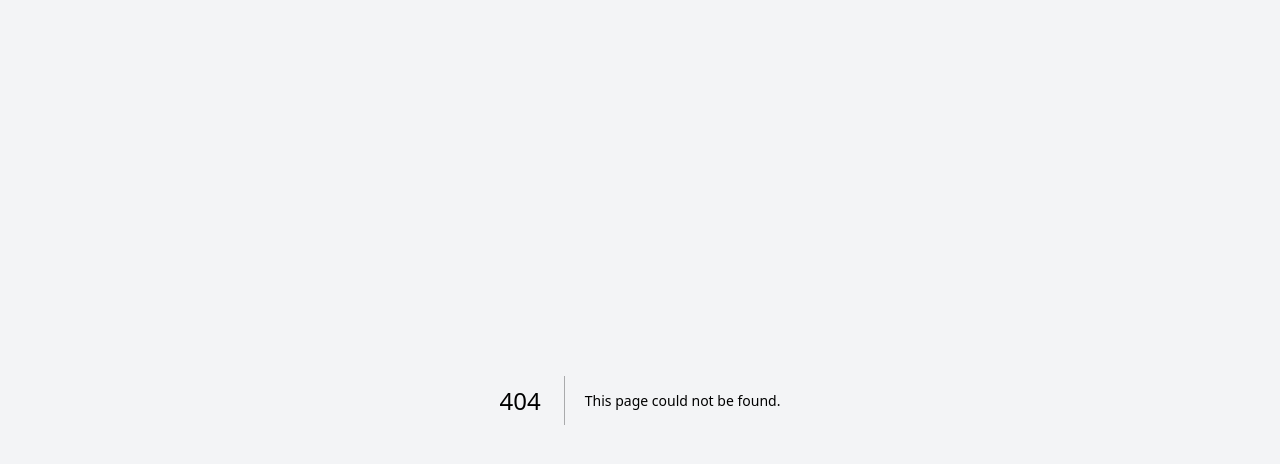
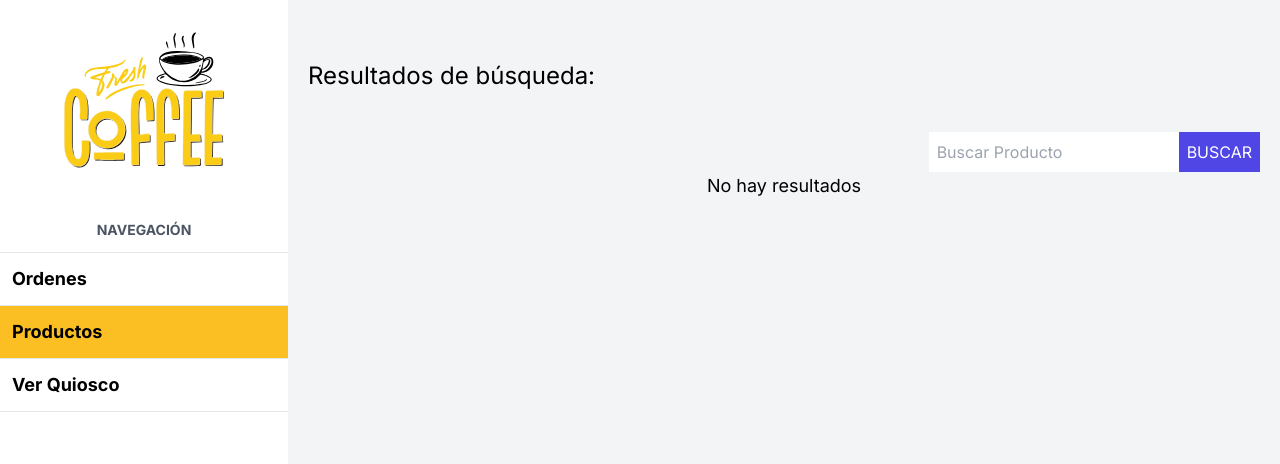
Before and after one commit to Soniaa1995/quiosco-nextjs14, a Next.js app: page /admin/products/search in a window 1280 px wide. Before the commit this address had no page. Shown: the top 464 px of the page. Built offline with nearby package versions, Linux system fonts and the light colour scheme; no server answers; the database is empty.

Commit message:
Barra de navegación y búsqueda terminados

```diff
--- a/app/admin/products/page.tsx
+++ b/app/admin/products/page.tsx
@@ -1,9 +1,23 @@
+import ProductSearchForm from "@/components/products/ProductSearchForm";
+import ProductsPagination from "@/components/products/ProductsPagination";
 import ProductTable from "@/components/products/ProductsTable";
 import Heading from "@/components/ui/Heading";
 import { prisma } from "@/src/lib/prisma";
+import Link from "next/link";
+import { redirect } from "next/navigation";
 
-async function getProducts(){
+
+async function productCount() {
+    return await prisma.product.count()
+}
+
+async function getProducts(page: number, pageSize: number){
+
+    const skip = (page -1) * pageSize  //calculo para que se vean los productos de 10 en 10 segun la pagina que estes
+
     const products = await prisma.product.findMany({
+        take: pageSize, //Se usa TAKE para generar los registros que quieres que se muestren
+        skip, //Se usa para saltar los productos y asi poder generar el paginador
         include: {
             category: true
         }
@@ -13,10 +27,25 @@
 
 export type ProductsWithCategory = Awaited<ReturnType<typeof getProducts>>
 
-export default async function ProductsPage() {
+export default async function ProductsPage({searchParams}: {searchParams: {page:string}}) {
 
-    const products = await getProducts()
+    const page = +searchParams.page || 1
 
+    //para la paginacion
+    const pageSize = 10
+
+    if(page < 0) {
+        redirect('/admin/products')
+    }
+
+    const productsdata =  getProducts(page, pageSize)
+    const totalProductsData = await productCount()
+    const [products, totalProducts] = await Promise.all([productsdata, totalProductsData]) //hace que las consultas sean paralelas, que se inicien al mismo tiempo
+    const totalPages = Math.ceil(totalProducts / pageSize)
+
+    if(page > totalPages) {
+        redirect('/admin/products')
+    }
 
   return (
 
@@ -25,8 +54,23 @@
             Administrar Productos
         </Heading>
 
+        <div className="flex flex-col lg:flex-row lg:justify-between gap-5">
+            <Link
+                href={'/admin/products/new'}
+                className="bg-amber-400 font-bold w-full lg:w-auto text-xl px-10 py-3 text-center"
+            >
+                Crear Producto
+            </Link>
+            <ProductSearchForm />
+        </div>
+
         <ProductTable
             products={products}
+        />
+
+        <ProductsPagination
+            page={page}
+            totalPages={totalPages}
         />
     </>
   )
--- /dev/null
+++ b/app/admin/products/search/page.tsx
@@ -0,0 +1,42 @@
+import ProductSearchForm from "@/components/products/ProductSearchForm";
+import ProductTable from "@/components/products/ProductsTable";
+import Heading from "@/components/ui/Heading";
+import { prisma } from "@/src/lib/prisma";
+
+
+async function searchProducts(searchTerm: string){
+    const products = await prisma.product.findMany({
+        where: {
+            name: {
+                contains: searchTerm, //contain es un filtro
+                mode: 'insensitive' //para que escriba con mayuscula o minuscula encuentre el producto
+            }
+        },
+        include:{
+            category: true
+        }
+    })
+    return products
+}
+
+export default async function SearchPage({searchParams}: {searchParams: {search:string}}) {
+
+    const products = await searchProducts(searchParams.search)
+    return (
+        <>
+            <Heading>
+                Resultados de búsqueda: {searchParams.search} {/*Ver resultado de búsqueda*/}
+            </Heading>
+
+            <div className="flex flex-col lg:flex-row lg:justify-end gap-5">
+                <ProductSearchForm />
+            </div>
+
+            {products.length ? (
+                <ProductTable
+                    products={products}
+                />
+            ): <p className="text-center text-lg">No hay resultados</p>}
+        </>
+    )
+}
--- /dev/null
+++ b/components/products/ProductSearchForm.tsx
@@ -0,0 +1,41 @@
+"use client"
+import { SearchSchema } from "@/src/schema"
+import { useRouter } from "next/navigation"
+import { toast } from "react-toastify"
+
+export default function ProductSearchForm() {
+    const router = useRouter()
+    const handleSearchForm = (formData: FormData) => {
+        const data = {
+            search: formData.get('search')
+        }
+        const result = SearchSchema.safeParse(data)
+        if(!result.success) {
+            result.error.issues.forEach(issue => {
+                toast.error(issue.message)
+            })
+            return
+        }
+
+        router.push(`/admin/products/search?search=${result.data.search}`)
+    }
+
+  return (
+    <form className='flex items-center' action={handleSearchForm}>
+        <input
+            type="text"
+            placeholder='Buscar Producto'
+            className='p-2 placeholder-gray-400 w-full'
+            name='search'
+        />
+
+        <input
+            type="submit"
+            className='bg-indigo-600 p-2 uppercase text-white cursor-pointer'
+            value={'Buscar'}
+
+        />
+
+    </form>
+  )
+}
--- /dev/null
+++ b/components/products/ProductsPagination.tsx
@@ -0,0 +1,44 @@
+import { link } from "fs";
+import Link from "next/link";
+
+type ProductsPaginationProps = {
+  page: number;
+  totalPages: number;
+};
+
+export default function ProductsPagination({page, totalPages}: ProductsPaginationProps) {
+
+    const pages = Array.from({length: totalPages}, (_, i) => i + 1)
+
+  return (
+    <nav className="flex justify-center py-10">
+      {page > 1 && (
+        <Link
+          href={`/admin/products?page=${page - 1}`}
+          className="bg-white px-4 py-2 text-sm text-gray-900 ring-1 ring-inset ring-gray-300 focus:z-20 focus:outline-offset-0"
+        >
+          &laquo; {/*Es para poner  ">>" el raquo*/}
+        </Link>
+      )}
+
+      {pages.map(currentPage => (
+        <Link
+            key={currentPage}
+            href={`/admin/products?page=${currentPage}`}
+             className={`${page === currentPage ? 'font-bold bg-amber-400' : 'bg-white'} px-4 py-2 text-sm text-gray-900 ring-1 ring-inset ring-gray-300 focus:z-20 focus:outline-offset-0`}
+        >
+            {currentPage}
+        </Link>
+      ))}
+
+      {page < totalPages && (
+        <Link
+          href={`/admin/products?page=${page + 1}`}
+          className="bg-white px-4 py-2 text-sm text-gray-900 ring-1 ring-inset ring-gray-300 focus:z-20 focus:outline-offset-0"
+        >
+          &raquo; {/*Es para poner  "<<" el raquo*/}
+        </Link>
+      )}
+    </nav>
+  );
+}
--- a/components/products/ProductsTable.tsx
+++ b/components/products/ProductsTable.tsx
@@ -1,6 +1,5 @@
 import { ProductsWithCategory } from "@/app/admin/products/page"
 import { formatCurrency } from "@/src/utils"
-import { Category, Product } from "@prisma/client"
 import Link from "next/link"
 
 type ProductTableProps = {
--- a/src/schema/index.ts
+++ b/src/schema/index.ts
@@ -15,3 +15,7 @@
 export const OrderIdSchema = z.object({
     orderId: z.string().transform((value) => parseInt(value)).refine(value => value > 0, {message: 'Hay errores'})
 })
+
+export const SearchSchema = z.object({
+    search: z.string().trim().min(1, {message: 'La búsqueda no puede ir vacía'})
+})
```
